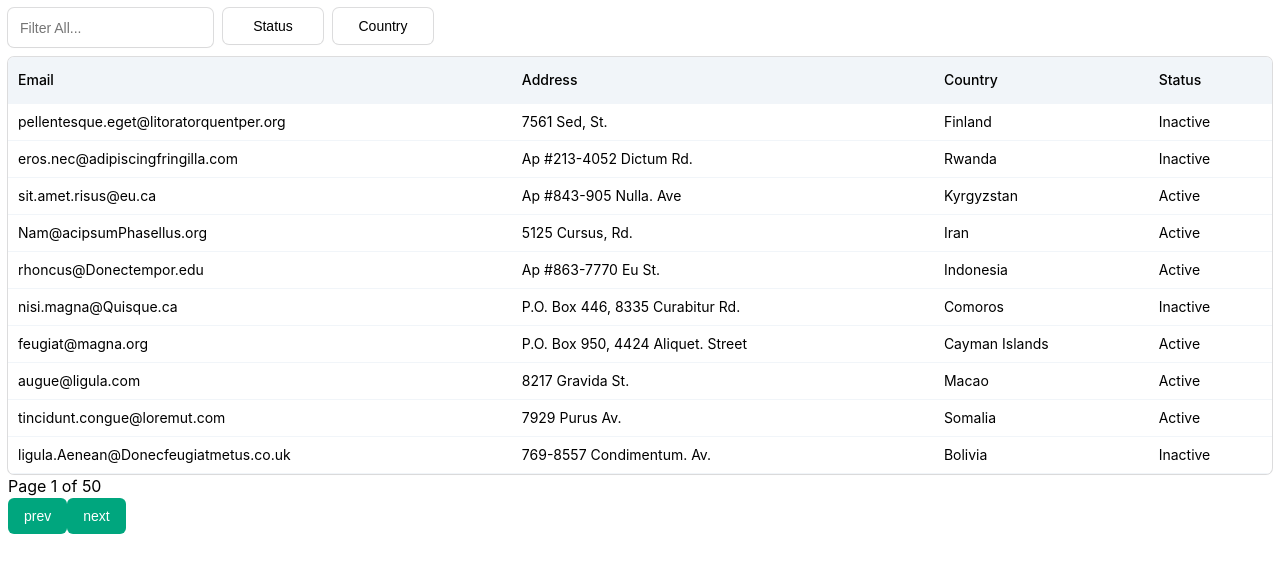
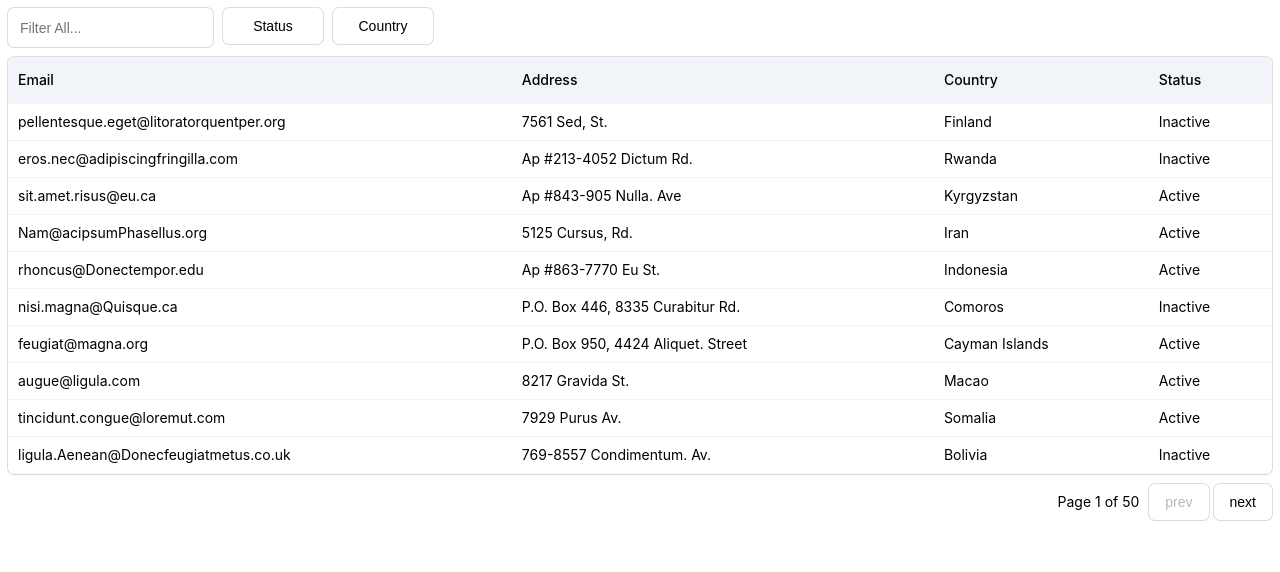
Before and after one commit to shirshak90/frontend-task, a React (Vite) app: page / in a window 1280 px wide. Shown: the top 572 px of the page. Built offline with nearby package versions, Linux system fonts and the light colour scheme.

Commit message:
styling for pagination component

```diff
--- a/src/components/data-table-pagination.tsx
+++ b/src/components/data-table-pagination.tsx
@@ -1,20 +1,18 @@
-import { Table } from "@tanstack/react-table";
+import { Button } from "./button";
+import { useTableContext } from "../context/table-context/table-context";
 
-import { Button } from "./button";
+export function DataTablePagination() {
+  const { table } = useTableContext();
 
-interface DataTablePaginationProps {
-  table: Table<any>;
-}
-
-export function DataTablePagination({ table }: DataTablePaginationProps) {
   return (
-    <div>
+    <div className="data-table-pagination">
       <div className="flex w-[100px] items-center justify-center text-sm font-medium">
         Page {table.getState().pagination.pageIndex + 1} of{" "}
         {table.getPageCount()}
       </div>
-      <div>
+      <div className="button-group">
         <Button
+          variant={"outline"}
           onClick={() => table.previousPage()}
           disabled={!table.getCanPreviousPage()}
         >
@@ -22,6 +20,7 @@ export function DataTablePagination({ table }: DataTablePaginationProps) {
         </Button>
 
         <Button
+          variant={"outline"}
           onClick={() => table.nextPage()}
           disabled={!table.getCanNextPage()}
         >
--- a/src/components/data-table.tsx
+++ b/src/components/data-table.tsx
@@ -1,6 +1,5 @@
 import { flexRender } from "@tanstack/react-table";
 import { useTableContext } from "../context/table-context/table-context";
-import { DataTablePagination } from "./data-table-pagination";
 
 export function DataTable() {
   const { table } = useTableContext();
@@ -45,7 +44,6 @@ export function DataTable() {
           )}
         </tbody>
       </table>
-      <DataTablePagination table={table} />
     </div>
   );
 }
--- a/src/index.css
+++ b/src/index.css
@@ -126,3 +126,18 @@ td {
   border-bottom: 1px solid var(--muted);
   padding: 8px 10px;
 }
+
+.data-table-pagination {
+  display: flex;
+  align-items: center;
+  gap: 10px;
+  margin-top: 10px;
+  justify-content: end;
+  font-size: 0.875rem;
+}
+
+.button-group {
+  display: flex;
+  align-items: center;
+  gap: 5px;
+}
--- a/src/pages/users/users.tsx
+++ b/src/pages/users/users.tsx
@@ -1,4 +1,5 @@
 import { DataTable } from "../../components/data-table";
+import { DataTablePagination } from "../../components/data-table-pagination";
 import { TableContextProvider } from "../../context/table-context/table-context";
 import { users } from "../../data";
 import { columns } from "./components/columns";
@@ -10,6 +11,7 @@ export function UsersPage() {
       <TableContextProvider data={users} columns={columns}>
         <UsersToolbar />
         <DataTable />
+        <DataTablePagination />
       </TableContextProvider>
     </div>
   );
```
